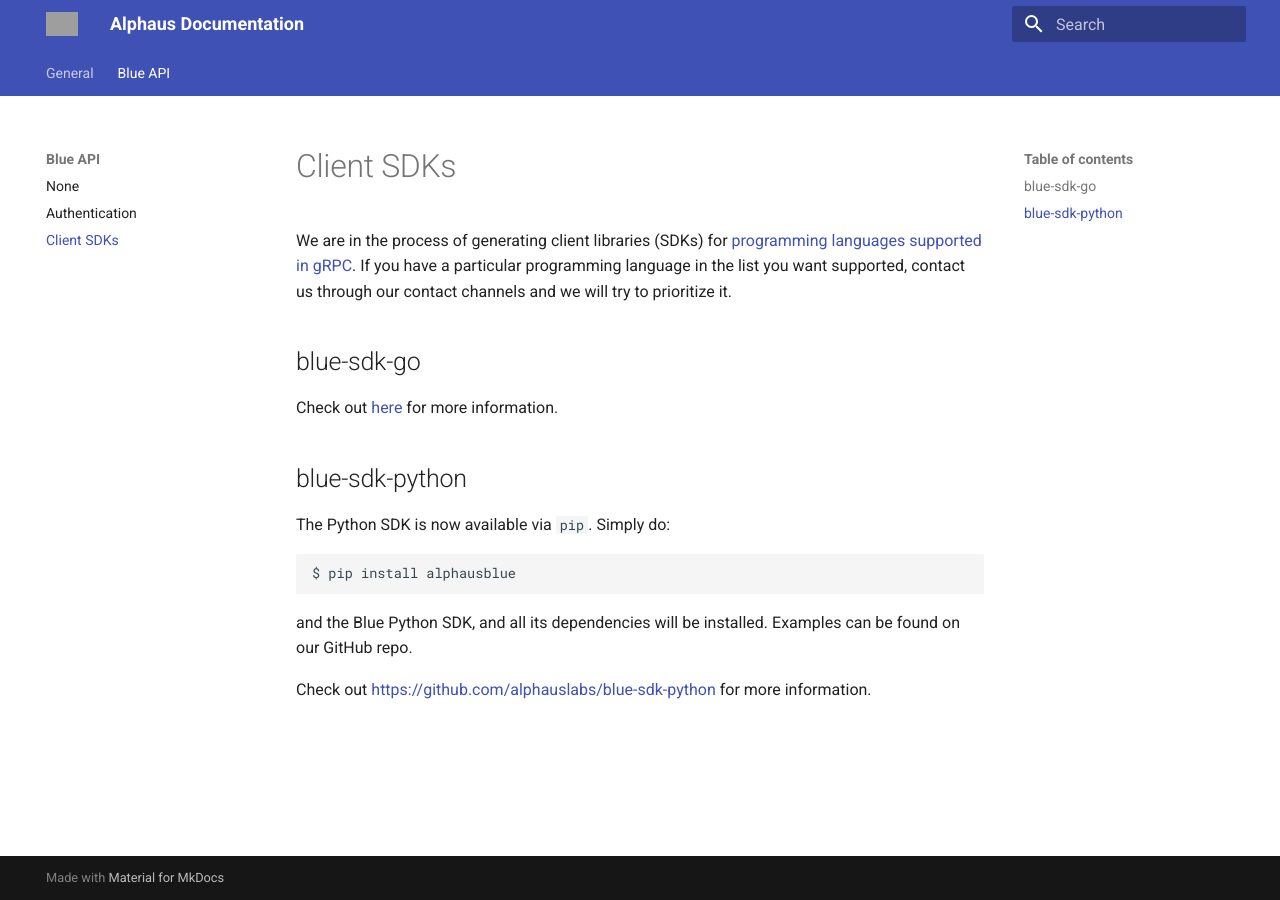
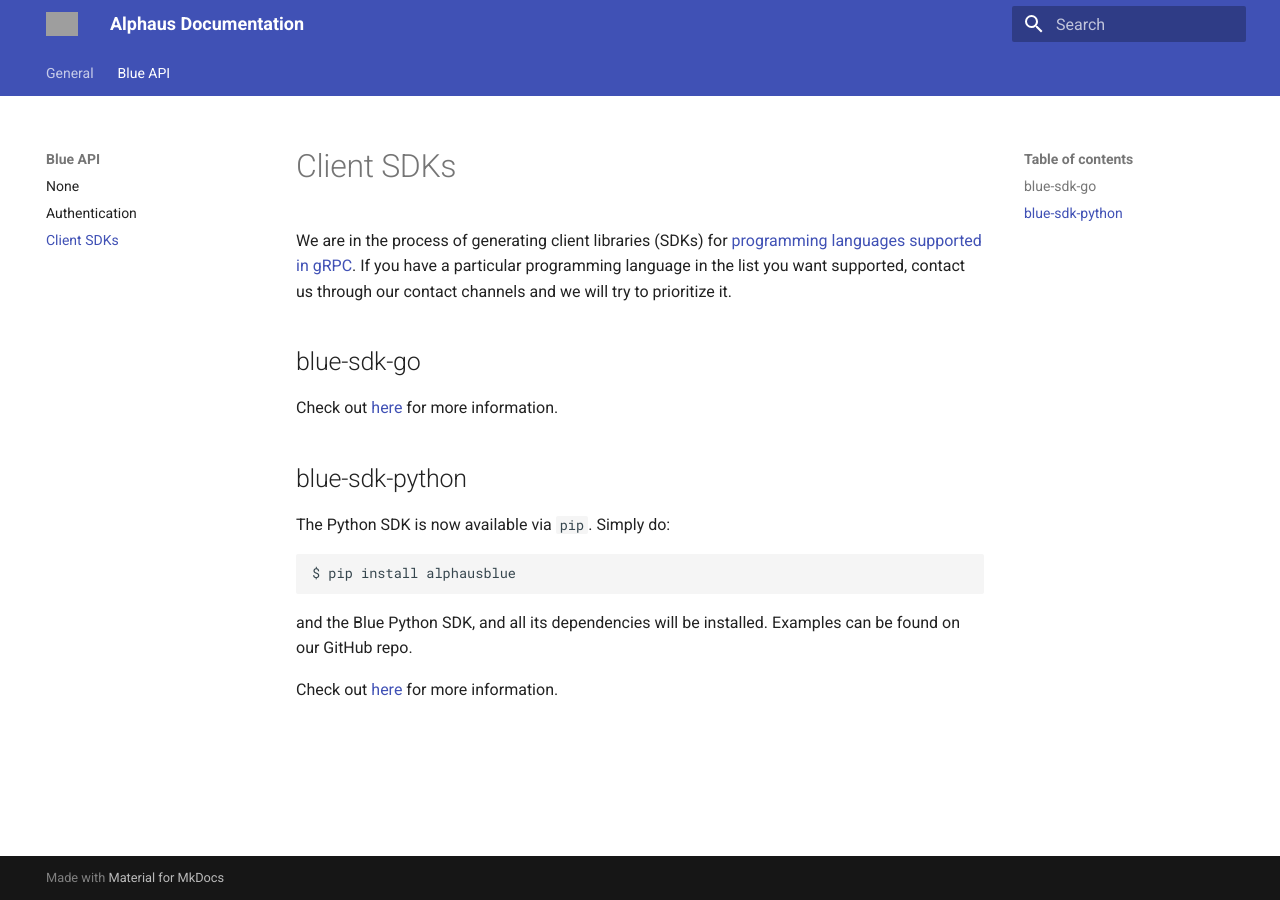
Before and after one commit to alphauslabs/tmpdocs, an MkDocs documentation site: the page built from docs/blueapi/client-sdks.md, in a window 1280 px wide. Built offline with MkDocs 1.6.1 and Material for MkDocs 9.7.7, drawn with Linux system fonts in a browser that asks for light colours; grey boxes are pictures that could not be loaded.

Commit message:
fix: sdk link

````diff
--- a/docs/blueapi/client-sdks.md
+++ b/docs/blueapi/client-sdks.md
@@ -12,4 +12,4 @@
 ```
 and the Blue Python SDK, and all its dependencies will be installed. Examples can be found on our GitHub repo.
 
-Check out [https://github.com/alphauslabs/blue-sdk-python](https://github.com/alphauslabs/blue-sdk-python) for more information.
+Check out [here](https://github.com/alphauslabs/blue-sdk-python) for more information.
````
